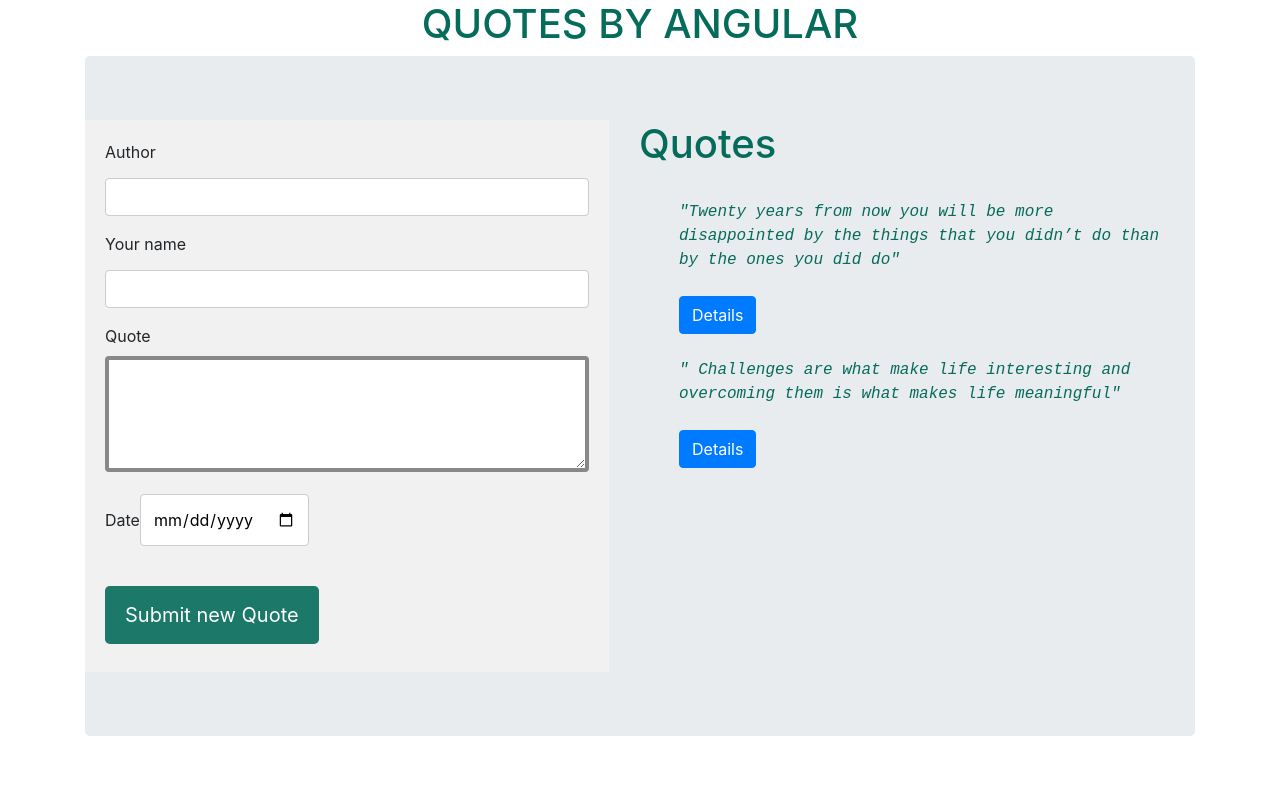
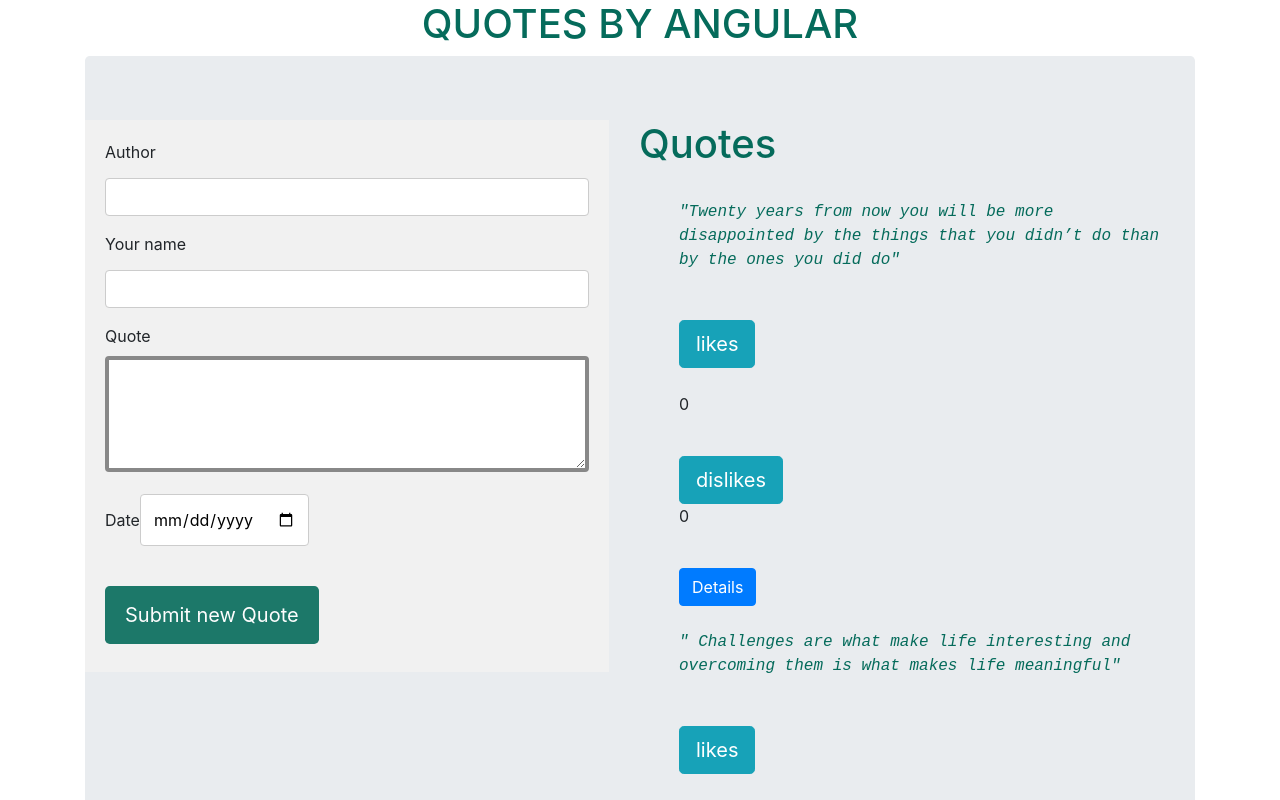
Before and after one commit to wanjiiru/Quotes, an Angular app: page / in a window 1280 px wide. Shown: the top 800 px of the page. Built offline with nearby package versions, Linux system fonts and the light colour scheme.

Commit message:
add style to upvote/downvote btns

```diff
--- a/src/app/quote-details/quote-details.component.html
+++ b/src/app/quote-details/quote-details.component.html
@@ -6,20 +6,20 @@
         <p> submitted by {{quote.publisher}} {{quote.date |dateCount}} days ago</p>
 
 
-        <div class="row">
+        <!-- <div class="row">
         <button  class="btn btn-info btn-lg"  (click)=submitLike(quote)>
         <span class="glyphicon glyphicon-thumbs-up"></span> likes</button>  <p>{{quote.likes}}</p>
 
 
-        </div>
+        </div> -->
 
 
-        <div class="row">
+        <!-- <div class="row">
                 <button  class="btn btn-info btn-lg"  (click)=submitUnlike(quote)>
                 <span class="glyphicon glyphicon-thumbs-down">
 
                 </span> dislikes</button> <p>{{quote.dislikes}}</p>
-                </div>
+                </div> -->
         <button class="btn btn-danger" (click) = 'quoteComplete(true)'> Delete </button>
 
 
--- a/src/app/quote-details/quote-details.component.ts
+++ b/src/app/quote-details/quote-details.component.ts
@@ -12,14 +12,14 @@ export class QuoteDetailsComponent implements OnInit {
   @Output() isComplete= new EventEmitter<boolean>();
 
 
-  submitLike(quote){
-    quote.likes=quote.likes+1
-  }
+  // submitLike(quote){
+  //   quote.likes=quote.likes+1
+  // }
 
 
-  submitUnlike(quote){
-    quote.dislikes= quote.dislikes+1
-  }
+  // submitUnlike(quote){
+  //   quote.dislikes= quote.dislikes+1
+  // }
 
 
 
--- a/src/app/quote/quote.component.css
+++ b/src/app/quote/quote.component.css
@@ -3,8 +3,6 @@ li{
     font-style: italic;
 
 }
-
-
 
 .container{
     background: white;
@@ -15,8 +13,6 @@ h1{
     color:#056b5b;
 }
 
-
-
 .jumbotron{
     padding-left: 0;
 }
--- a/src/app/quote/quote.component.html
+++ b/src/app/quote/quote.component.html
@@ -17,6 +17,25 @@
                 <div *ngFor = "let quote of quotes; let i = 'index'" style="list-style: none"><br>
                   <li style="color:#056b5b;">"{{quote.quoteDesc}}"</li>
                   <br>
+                  <br>
+
+                  <!-- <div class="row"> -->
+                    <button  class="btn btn-info btn-lg"  (click)=submitLike(quote)>
+                    <span class="glyphicon glyphicon-thumbs-up"></span> likes</button> <br><br> <p>{{quote.likes}}</p>
+
+
+                    <!-- </div> -->
+                    <br>
+
+
+
+                  <!-- <div class="row"> -->
+                    <button  class="btn btn-info btn-lg"  (click)=submitUnlike(quote)>
+                    <span class="glyphicon glyphicon-thumbs-down">
+
+                    </span> dislikes</button> <p>{{quote.dislikes}}</p>
+                    <!-- </div> -->
+                    <br>
                   <button class="btn btn-primary" (click)='toogleDetails(i)'>Details</button><br>
                 <app-quote-details *ngIf="quote.showDetails" [quote]='quote' (isComplete)= 'completeQuote($event,i)'></app-quote-details>
                 </div>
--- a/src/app/quote/quote.component.ts
+++ b/src/app/quote/quote.component.ts
@@ -15,6 +15,18 @@ export class QuoteComponent implements OnInit {
     new Quote(2, 'Mandera','Liz','  Challenges are what make life interesting and overcoming them is what makes life meaningful',new Date(2018,5,25,),0,0 )
 
   ];
+
+
+
+  submitLike(quote){
+    quote.likes=quote.likes+1
+  }
+
+
+  submitUnlike(quote){
+    quote.dislikes= quote.dislikes+1
+  }
+
 
 
 addNewQuote(quote){
```
